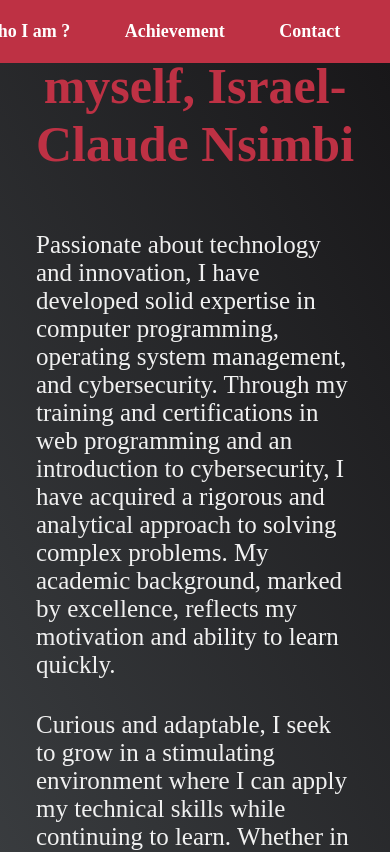
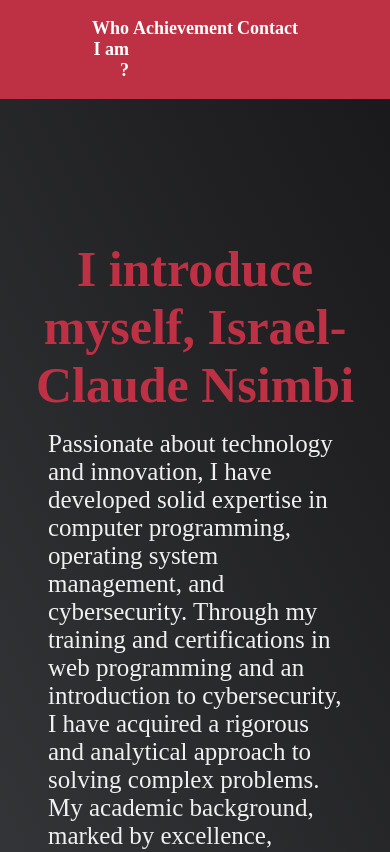
Before and after one commit to Isni-512/Portfolio, a plain HTML site: page index.html in a window 390 px wide. Shown: the top 852 px of the page. Drawn offline with Linux system fonts and the light colour scheme.

Commit message:
ajustement de la page web pour petit ecran

```diff
--- a/cs/style.css
+++ b/cs/style.css
@@ -19,7 +19,7 @@ body {
   margin: 0;
   display: flex;
   flex-direction: column;
-  height: 100vh;
+  min-height: 100vh;
 }
 
 main {
@@ -42,11 +42,8 @@ ul {
   display: flex;
   list-style: none;
   justify-content: space-evenly;
-  align-items: right;
-  width: 500px;
+  width: 50vw;
   right: calc(500px - 100vw);
-
-
 }
 
 .nav-list li {
@@ -55,9 +52,6 @@ ul {
   right: 0;
   margin: 5px;
   color: white;
-
-
-
 }
 
 .nav-list a {
@@ -73,10 +67,8 @@ ul {
 }
 
 .welcome {
-  margin-top: 60px;
-  padding: 20px;
+  padding: 2rem;
   width: 100%;
-  height: 100vh;
   background: linear-gradient(62deg, #3a3d40 0%, #181719 100%);;
   display: flex;
   flex-direction: column;
@@ -87,7 +79,7 @@ ul {
 h1 {
   color: var(--main-red);
   font-size: 50px;
-  margin: 15;
+  margin: 0;
   text-align: center;
 }
 
@@ -97,20 +89,19 @@ h1 {
   color: var(--main-white);
   font-size: 25px;
   margin: 0;
-  padding: 1rem
+  padding: 1rem;
 }
 
 .project {
   font-family: 'Times New Roman', Times, sans-serif;
   text-align: center;
-  padding: 10rem 2rem;
+  padding: 1rem 2rem;
   background: var(--main-blue);
+  margin: 0;
 
 }
 
-#Game-logo {
-  background-color: yellowgreen;
-}
+
 
 .project-grid {
   display: grid;
@@ -127,13 +118,16 @@ h1 {
 
 .project-grid p {
   font-size: 20px;
-
 }
 
 .project-grid a {
   background: var(--main-gray);
   text-decoration: none;
   color: white;
+}
+
+#Game-logo {
+  background-color: yellowgreen;
 }
 
 footer {
@@ -143,7 +137,7 @@ footer {
   align-items: center;
   text-align: center;
   width: 100%;
-  height: 80vh;
+  height: 35vh;
   background: var(--main-gray);
 }
 
@@ -188,3 +182,19 @@ footer p {
     height: 300px
   }
 }
+
+@media (max-width: 600px) {
+
+  ul{
+  left: calc(100vw - 340px);
+  }
+
+  .nav-list li {
+    margin: 2px;
+  }
+
+  .welcome {
+    padding: 15rem 2rem 2rem 2rem;
+  }
+
+}
```
